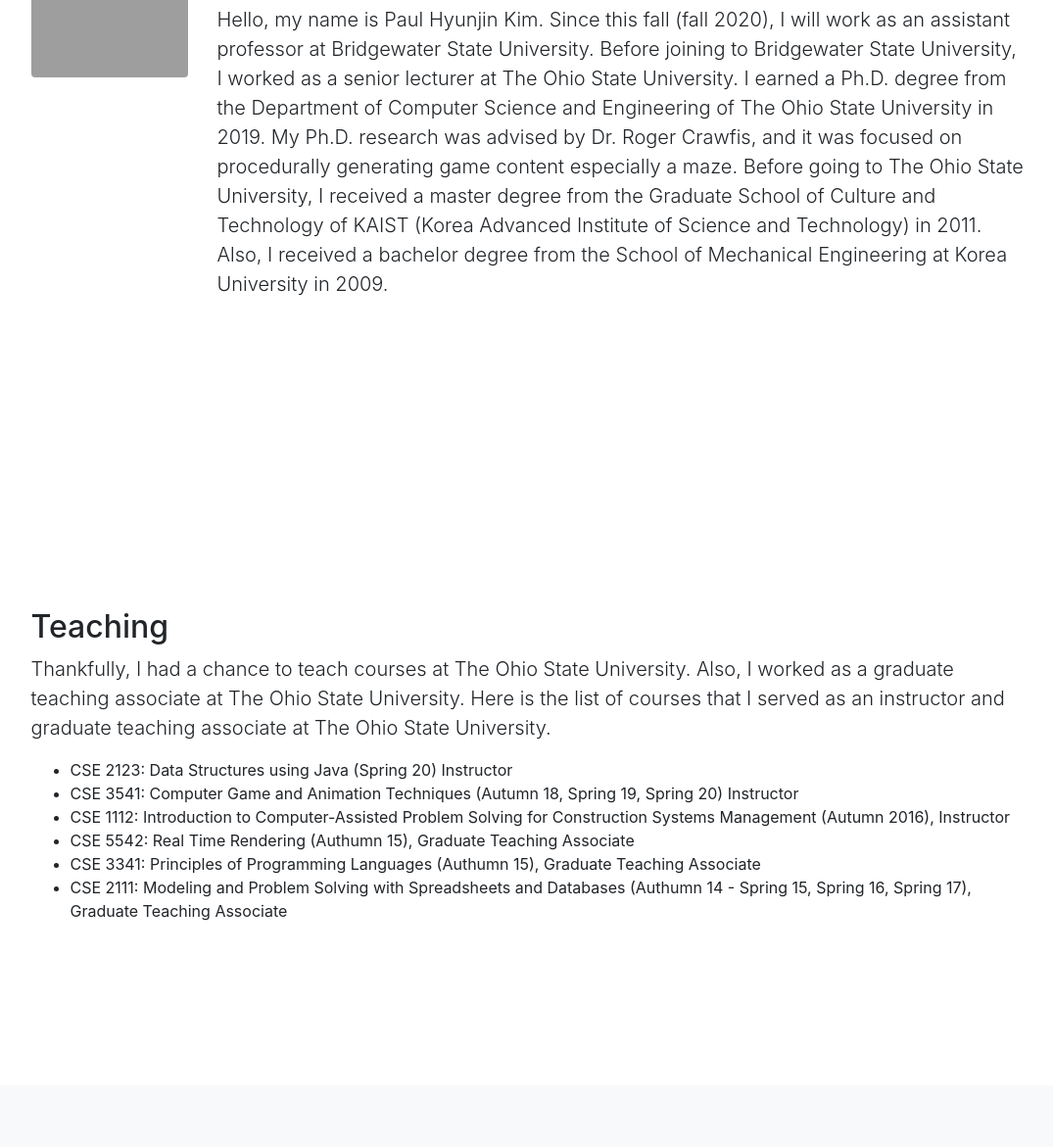
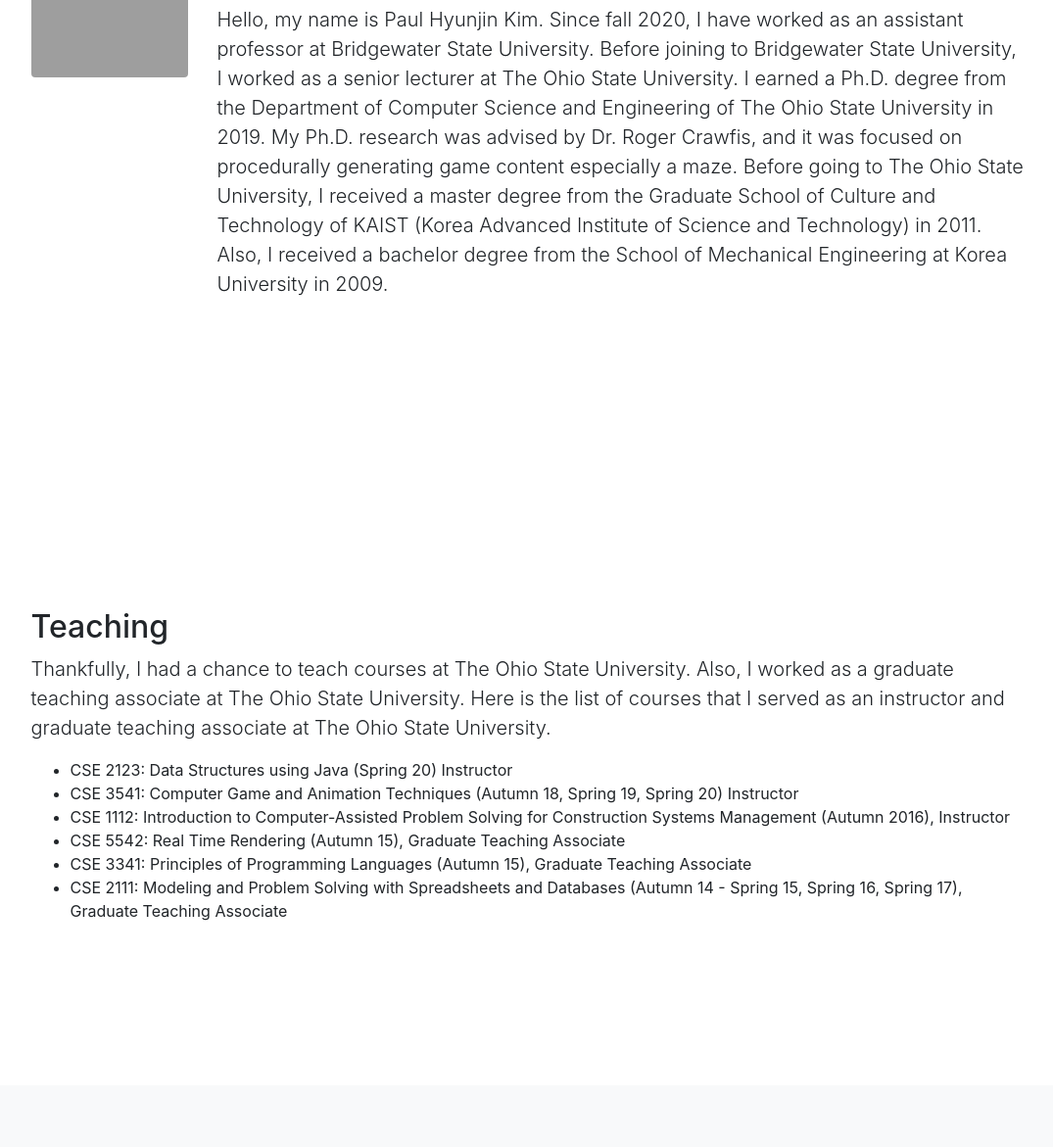
Before and after one commit to salbur/paulkim.github.io, a website with bundled scripts: page index.html in a window 1280 px wide. Shown: the part 549-1720 px from the top of the page at 98% size, without its empty margins (101-1176 px from the left). Built offline with nearby package versions, Linux system fonts and the light colour scheme; grey boxes are pictures that could not be loaded.

Commit message:
updated resume and main page
updated resume and main page

```diff
--- a/index.html
+++ b/index.html
@@ -64,7 +64,7 @@
       </div>
         <div class="col-lg-9 mr-auto">
           <h2>About Me</h2>
-          <p class="lead">Hello, my name is Paul Hyunjin Kim. Since this fall (fall 2020), I will work as an assistant professor at Bridgewater State University. Before joining to Bridgewater State University, I worked as a senior lecturer at The Ohio State University. I earned a Ph.D. degree from the Department of Computer Science and Engineering of The Ohio State University in 2019. My Ph.D. research was advised by Dr. Roger Crawfis, and it was focused on procedurally generating game content especially a maze. Before going to The Ohio State University, I received a master degree from the Graduate School of Culture and Technology of KAIST (Korea Advanced Institute of Science and Technology) in 2011. Also, I received a bachelor degree from the School of Mechanical Engineering at Korea University in 2009.</p>
+          <p class="lead">Hello, my name is Paul Hyunjin Kim. Since fall 2020, I have worked as an assistant professor at Bridgewater State University. Before joining to Bridgewater State University, I worked as a senior lecturer at The Ohio State University. I earned a Ph.D. degree from the Department of Computer Science and Engineering of The Ohio State University in 2019. My Ph.D. research was advised by Dr. Roger Crawfis, and it was focused on procedurally generating game content especially a maze. Before going to The Ohio State University, I received a master degree from the Graduate School of Culture and Technology of KAIST (Korea Advanced Institute of Science and Technology) in 2011. Also, I received a bachelor degree from the School of Mechanical Engineering at Korea University in 2009.</p>
         </div>
       </div>
     </div>
@@ -80,9 +80,9 @@
 	    <li>CSE 2123: Data Structures using Java (Spring 20) Instructor</li>
             <li>CSE 3541: Computer Game and Animation Techniques (Autumn 18, Spring 19, Spring 20) Instructor</li>
             <li>CSE 1112: Introduction to Computer-Assisted Problem Solving for Construction Systems Management (Autumn 2016), Instructor</li>
-            <li>CSE 5542: Real Time Rendering (Authumn 15), Graduate Teaching Associate</li>
-            <li>CSE 3341: Principles of Programming Languages (Authumn 15), Graduate Teaching Associate</li>
-            <li>CSE 2111: Modeling and Problem Solving with Spreadsheets and Databases (Authumn 14 - Spring 15, Spring 16, Spring 17), Graduate Teaching Associate</li>
+            <li>CSE 5542: Real Time Rendering (Autumn 15), Graduate Teaching Associate</li>
+            <li>CSE 3341: Principles of Programming Languages (Autumn 15), Graduate Teaching Associate</li>
+            <li>CSE 2111: Modeling and Problem Solving with Spreadsheets and Databases (Autumn 14 - Spring 15, Spring 16, Spring 17), Graduate Teaching Associate</li>
           </ul>
         </div>
       </div>
@@ -128,7 +128,7 @@
       <div class="row">
         <div class="col-lg-11 mx-auto">
           <h2>Contact Me</h2>
-          <p class="lead">You can email me at kim.3983@buckeyemail.osu.edu.</p>
+          <p class="lead">You can email me at p2kim@bridgew.edu.</p>
         </div>
       </div>
     </div>
```
Also changed, not shown: 1 other file.
